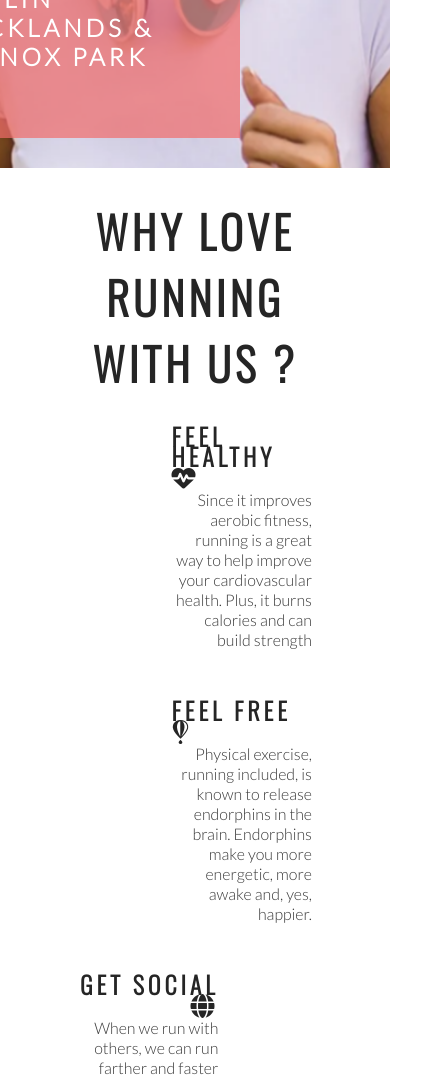
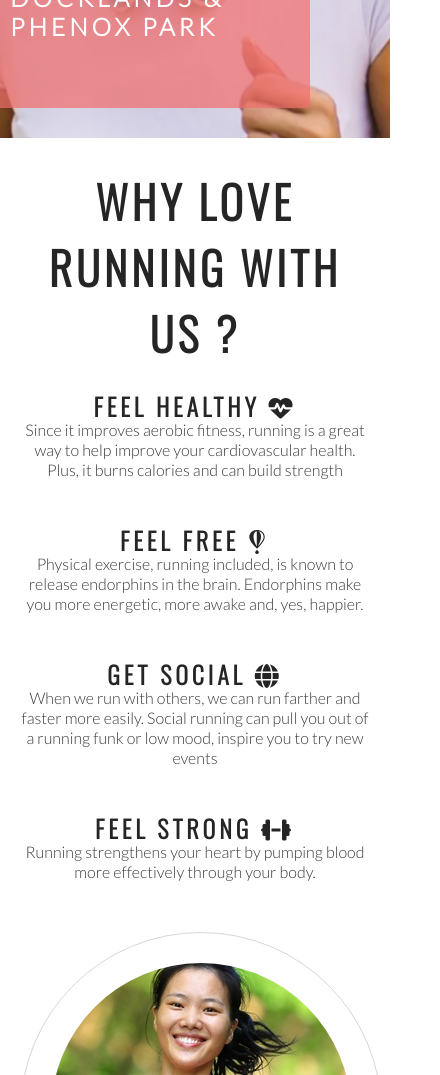
Before and after one commit to bijokmathew/love-running, a plain HTML site: page index.html in a window 390 px wide. Shown: the part 573-1648 px from the top of the page, 440 px wide, since content can reach past the window. Drawn offline with nearby package versions, Linux system fonts and the light colour scheme.

Commit message:
added styles for mobile screen

```diff
--- a/assets/css/style.css
+++ b/assets/css/style.css
@@ -247,3 +247,32 @@ footer{
         display: none;
     }
 }
+@media screen and (max-width : 950px) {
+    #menu{
+        float: left;
+        clear: both;
+        margin-left: 30px;
+        margin-bottom: 20px;
+        line-height: 25px;
+    }
+    #cover-text{
+        left: 0;
+    }
+    #center-session{
+        width: 90%;
+        height: 1200px;
+        margin: 0 auto;
+    }
+    .left-about-heading,.right-about-heading{
+        width: inherit;
+    }
+    .left-about-heading h2,.right-about-heading h2{
+        width: 100%;
+        text-align: center;
+    }
+    .left-about-heading p , .right-about-heading p{
+        width: 100%;
+        text-align: center;
+        padding: 0;
+    }
+}
```
